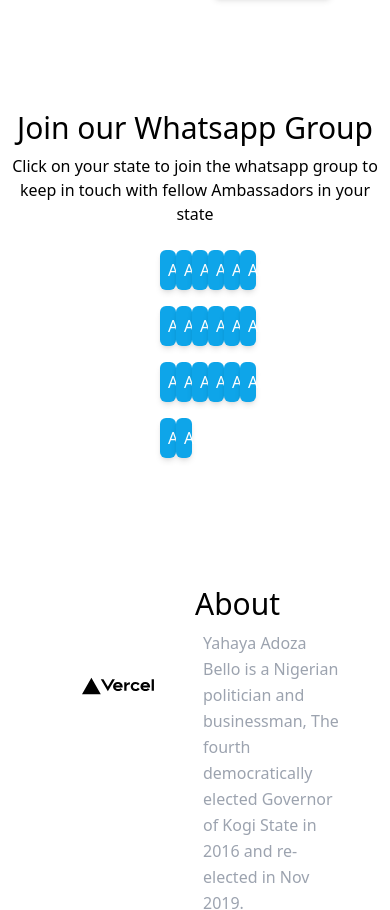
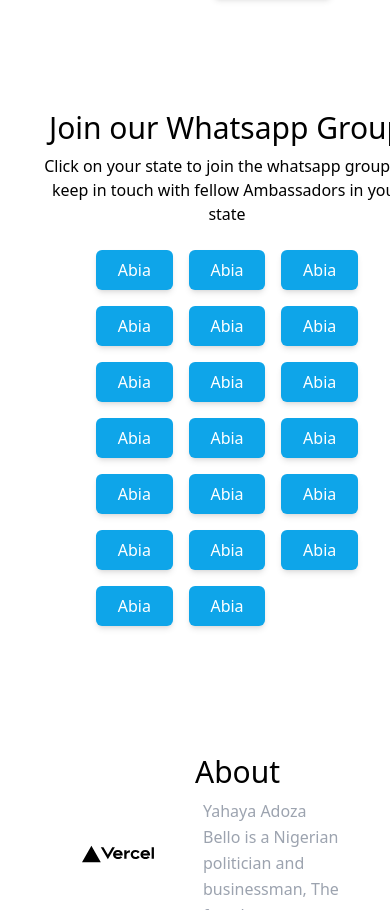
Before and after one commit to sammy-code98/elections, a Next.js app: page / in a window 390 px wide. Shown: the part 990-1900 px from the top of the page. Built offline with nearby package versions, Linux system fonts and the light colour scheme.

Commit message:
fix: make group section responsive

```diff
--- a/components/Groups/WhatsappGroup.jsx
+++ b/components/Groups/WhatsappGroup.jsx
@@ -1,13 +1,13 @@
 import { location } from "./state-data";
 export default function WhatsappGroup() {
   return (
-    <div className="container mx-auto mt-24">
+    <div className="container mx-8 mt-24 md:mx-auto">
       <div className="text-center text-3xl">Join our Whatsapp Group</div>
       <div className="text-center  mt-2 text-base">
         Click on your state to join the whatsapp group to keep in touch with
         fellow Ambassadors in your state
       </div>
-      <div className="mt-6 grid grid-cols-6 gap-4 mx-8 px-32">
+      <div className="mt-6 grid grid-cols-3  mx-4 px-12 md:grid md:grid-cols-6 gap-4 md:mx-8 md:px-32">
         {location.map((locate) => (
           <button
             className="bg-sky-500 text-white p-2 rounded-md shadow-md  cursor-pointer focus:outline-none"
```
